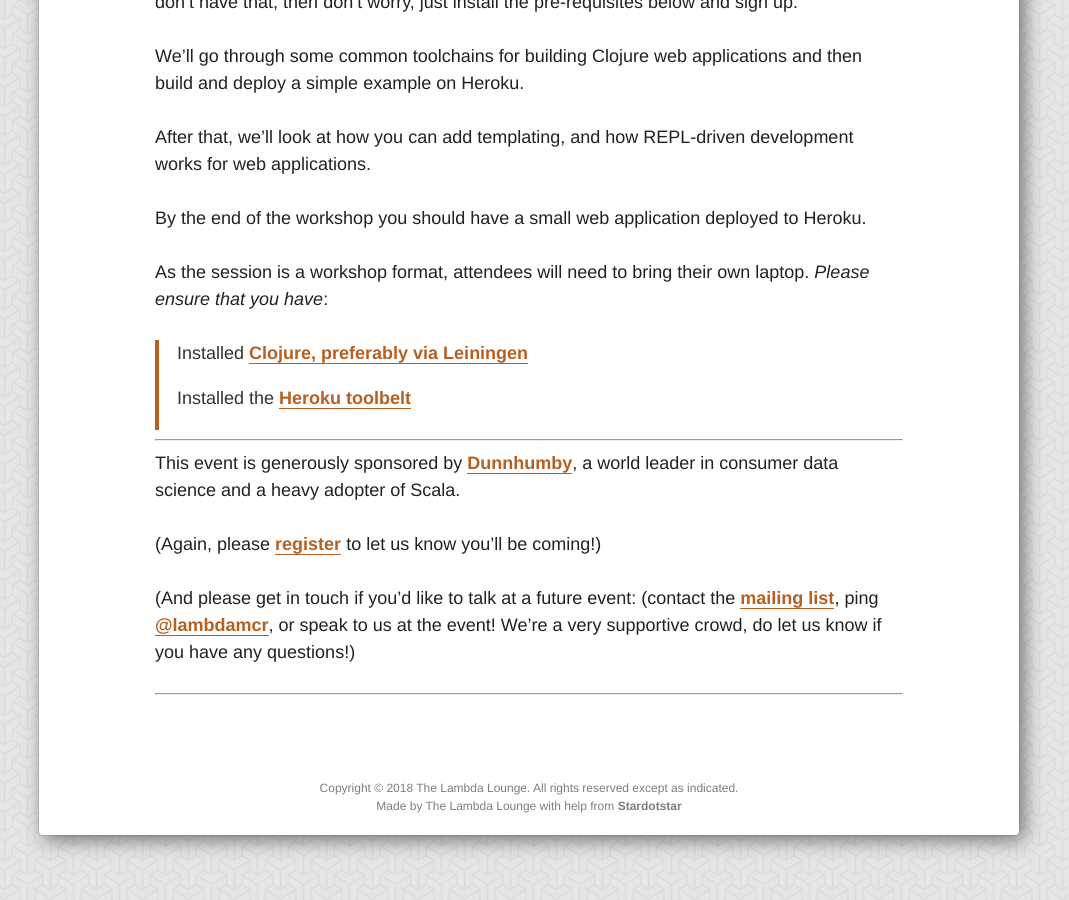
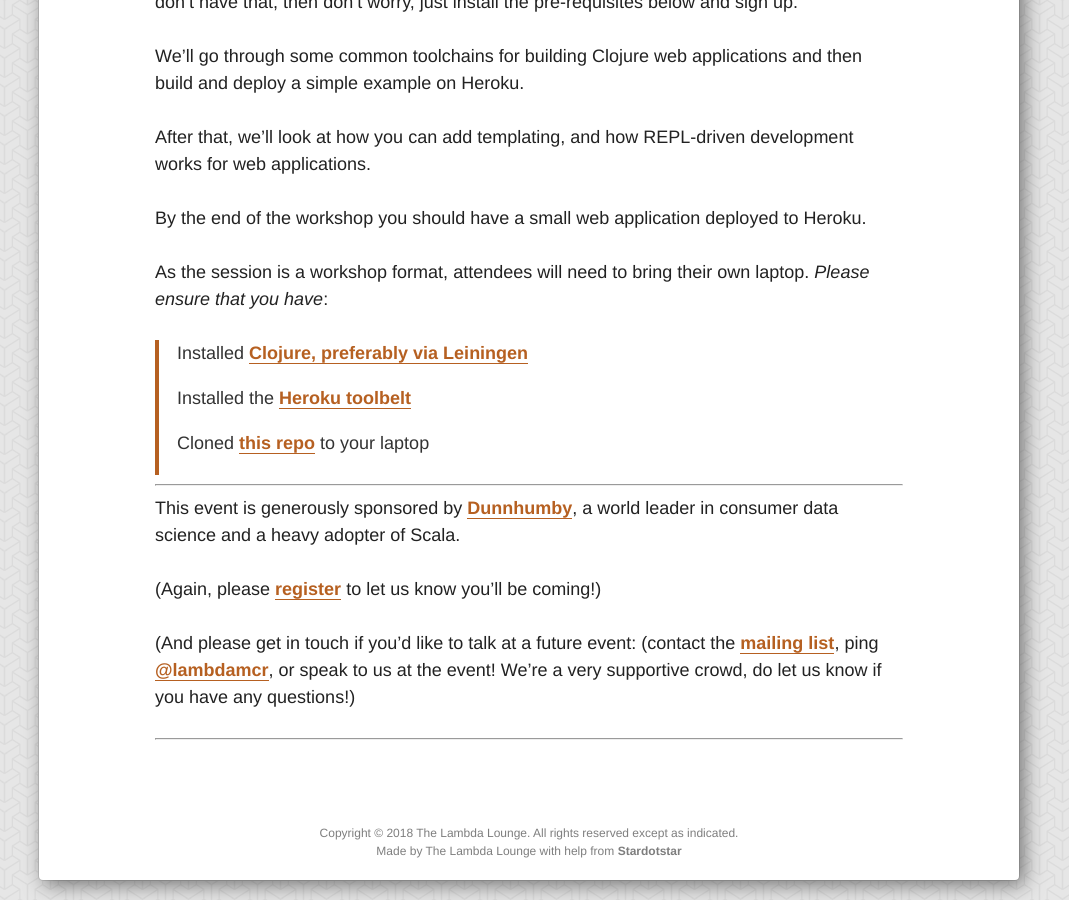
Before and after one commit to RickMoynihan/lambdalounge-website, a Jekyll site: the page built from _posts/2019-01-21-clojure-heroku.md, in a window 1280 px wide and 900 px high, scrolled down 1058 px. Shown: the whole window, without its empty margins (111-1180 px from the left). Built offline with Jekyll 4.4.1, drawn with Linux system fonts in a browser that asks for light colours; some web fonts are replaced.

Commit message:
Added link to GH repo

```diff
--- a/_posts/2019-01-21-clojure-heroku.md
+++ b/_posts/2019-01-21-clojure-heroku.md
@@ -29,6 +29,8 @@
 
 > Installed the [Heroku toolbelt][heroku]
 
+> Cloned [this repo][clojurerepo] to your laptop
+
 ---
 
 This event is generously sponsored by [Dunnhumby], a world leader in consumer data science and a heavy adopter of Scala.
```
Also changed, not shown: other parts of _posts/2019-01-21-clojure-heroku.md (+1 -0 lines).
